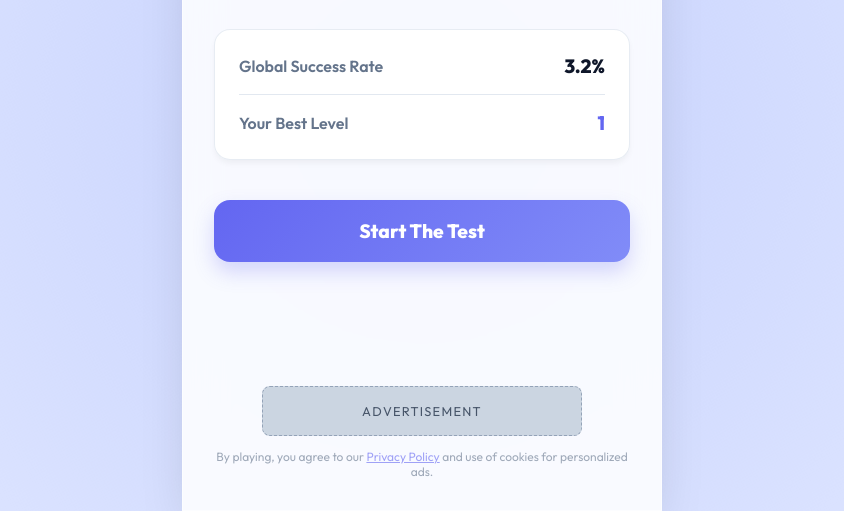
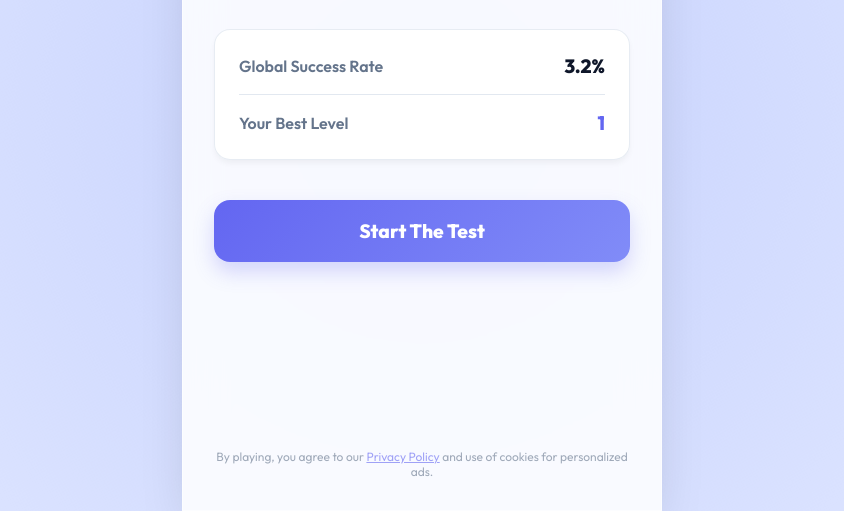
Before and after one commit to Dhruv-mavani/areyousmart, a plain HTML site: page index.html in a window 1280 px wide. Shown: the part 289-800 px from the top of the page, without its empty margins (218-1062 px from the left). Drawn offline with Linux system fonts and the light colour scheme.

Commit message:
replaced mock ads with real adsense units

```diff
--- a/index.html
+++ b/index.html
@@ -32,9 +32,12 @@
                 </div>
             </div>
             <button id="start-btn" class="btn btn-primary">Start The Test</button>
-            <div class="banner-ad" style="margin-top: auto; padding-top: 2rem;">
-                <div class="ad-placeholder">Advertisement</div>
-            </div>
+            <!-- Landing Screen Banner -->
+            <ins class="adsbygoogle" style="display:block" data-ad-client="ca-pub-5192186837555576"
+                data-ad-slot="6813744066" data-ad-format="auto" data-full-width-responsive="true"></ins>
+            <script>
+                (adsbygoogle = window.adsbygoogle || []).push({});
+            </script>
             <!-- Privacy Placeholder for GDPR/CCPA Compliance -->
             <div
                 style="font-size: 0.75rem; color: var(--text-muted); opacity: 0.6; margin-top: 1.5rem; text-align: center;">
@@ -81,9 +84,12 @@
                     <button id="share-btn" class="btn btn-secondary" style="margin-top: 0;">Share Score</button>
                 </div>
             </div>
-            <div class="banner-ad" style="margin-top: 2rem;">
-                <div class="ad-placeholder">Advertisement</div>
-            </div>
+            <!-- End Screen Banner -->
+            <ins class="adsbygoogle" style="display:block" data-ad-client="ca-pub-5192186837555576"
+                data-ad-slot="6813744066" data-ad-format="auto" data-full-width-responsive="true"></ins>
+            <script>
+                (adsbygoogle = window.adsbygoogle || []).push({});
+            </script>
         </div>
 
         <!-- Fake Ad Screen overlay -->
--- a/style.css
+++ b/style.css
@@ -390,12 +390,15 @@ h1 {
 }
 
 /* Ads */
-.banner-ad {
+ins.adsbygoogle {
     width: 100%;
-    height: 60px;
+    max-height: 100px;
     display: flex;
     justify-content: center;
     align-items: center;
+    overflow: hidden;
+    margin-top: auto;
+    padding-top: 1rem;
 }
 
 .ad-placeholder {
```
